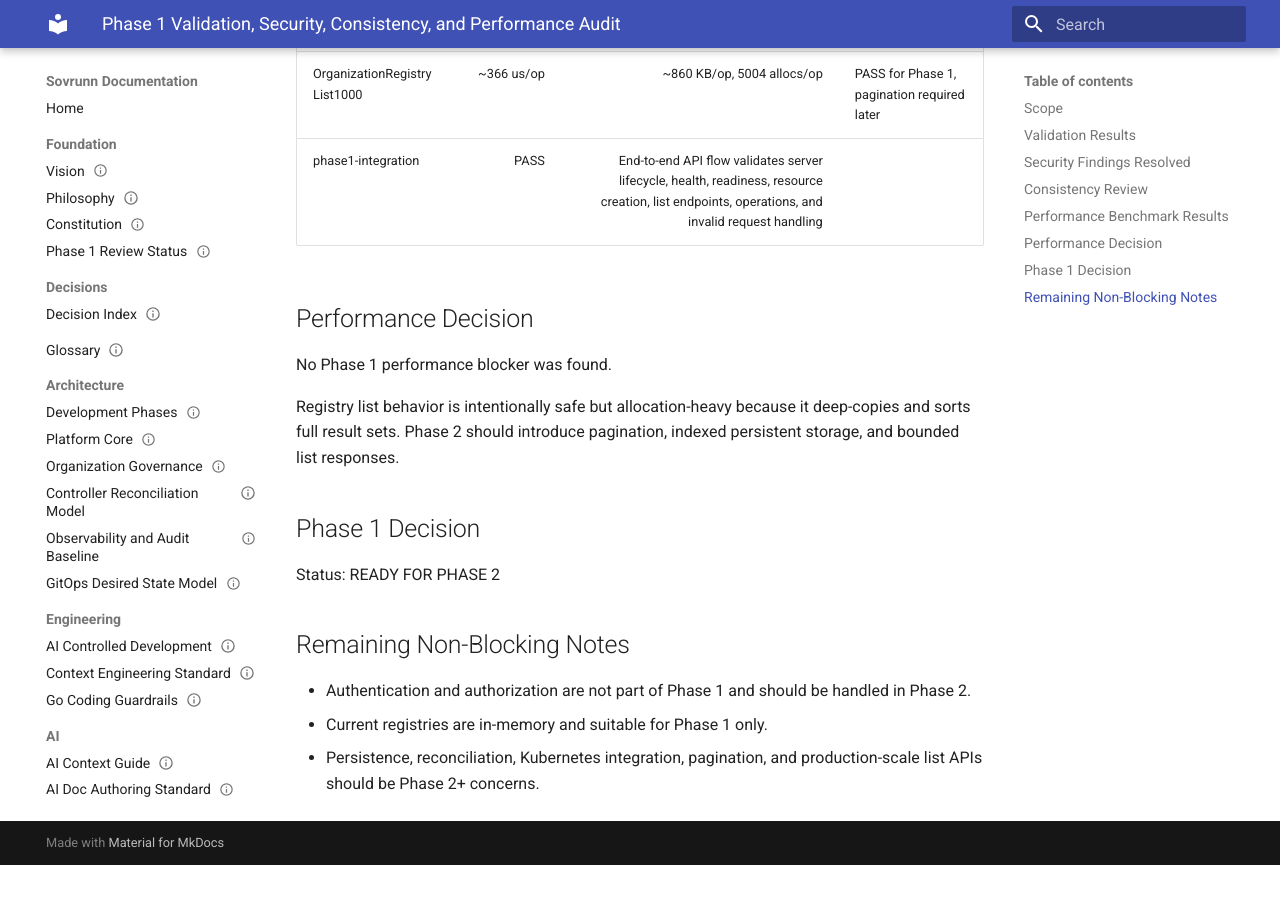
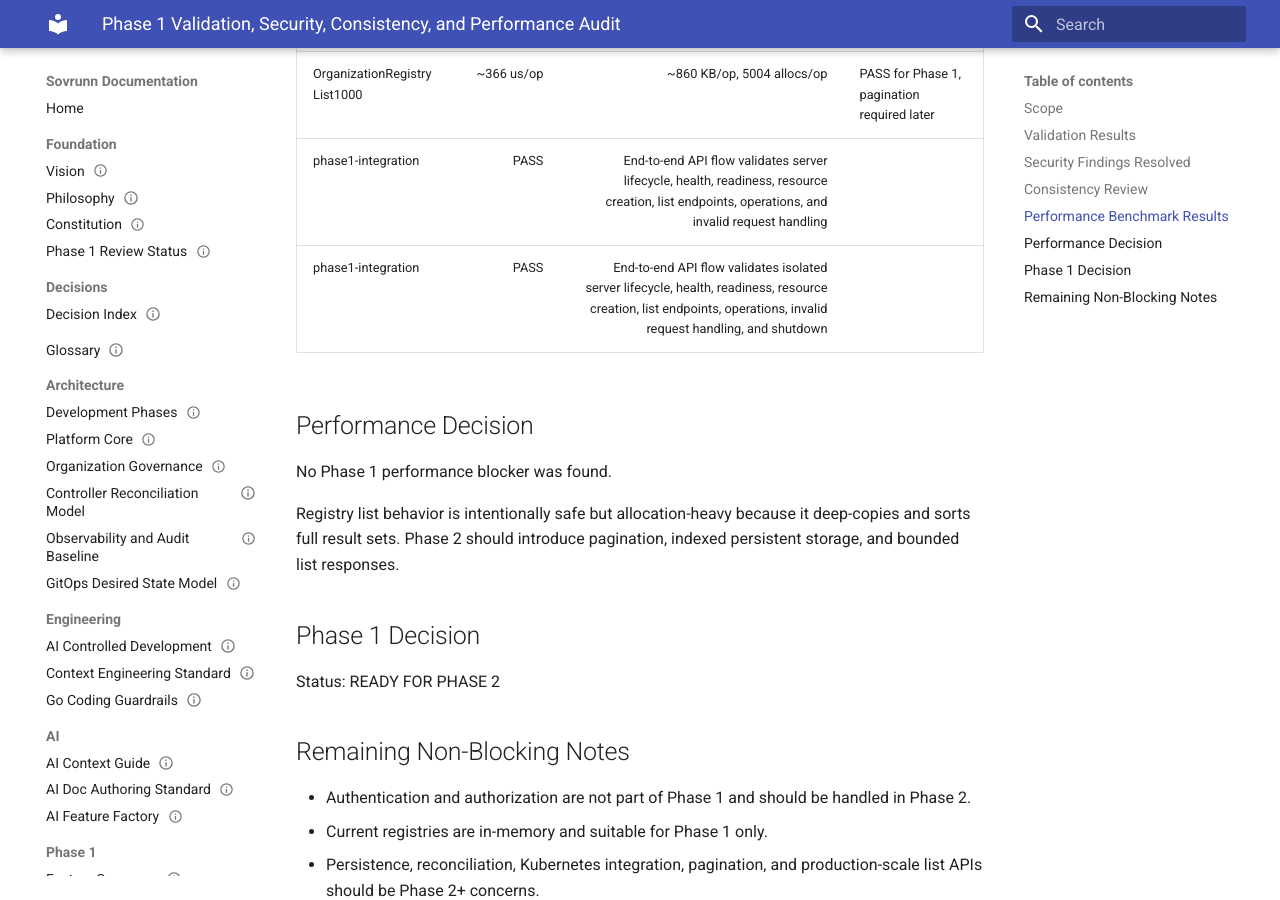
Before and after one commit to sanjeevksaini/sovrunn, an MkDocs documentation site: the page built from docs/reviews/phase1-validation-audit.md, in a window 1280 px wide and 900 px high, scrolled down 1988 px. Built offline with MkDocs 1.6.1 and Material for MkDocs 9.7.7, drawn with Linux system fonts in a browser that asks for light colours; before the commit the page ends 2853 px from its top, so only the background shows below that.

Commit message:
docs(phase1): record consolidated integration test result

```diff
--- a/docs/reviews/phase1-validation-audit.md
+++ b/docs/reviews/phase1-validation-audit.md
@@ -54,6 +54,7 @@
 | OrganizationRegistry List100 | ~28 us/op | ~87 KB/op, 504 allocs/op | PASS for Phase 1 |
 | OrganizationRegistry List1000 | ~366 us/op | ~860 KB/op, 5004 allocs/op | PASS for Phase 1, pagination required later |
 | phase1-integration | PASS | End-to-end API flow validates server lifecycle, health, readiness, resource creation, list endpoints, operations, and invalid request handling |
+| phase1-integration | PASS | End-to-end API flow validates isolated server lifecycle, health, readiness, resource creation, list endpoints, operations, invalid request handling, and shutdown |
 
 ## Performance Decision
 
```
